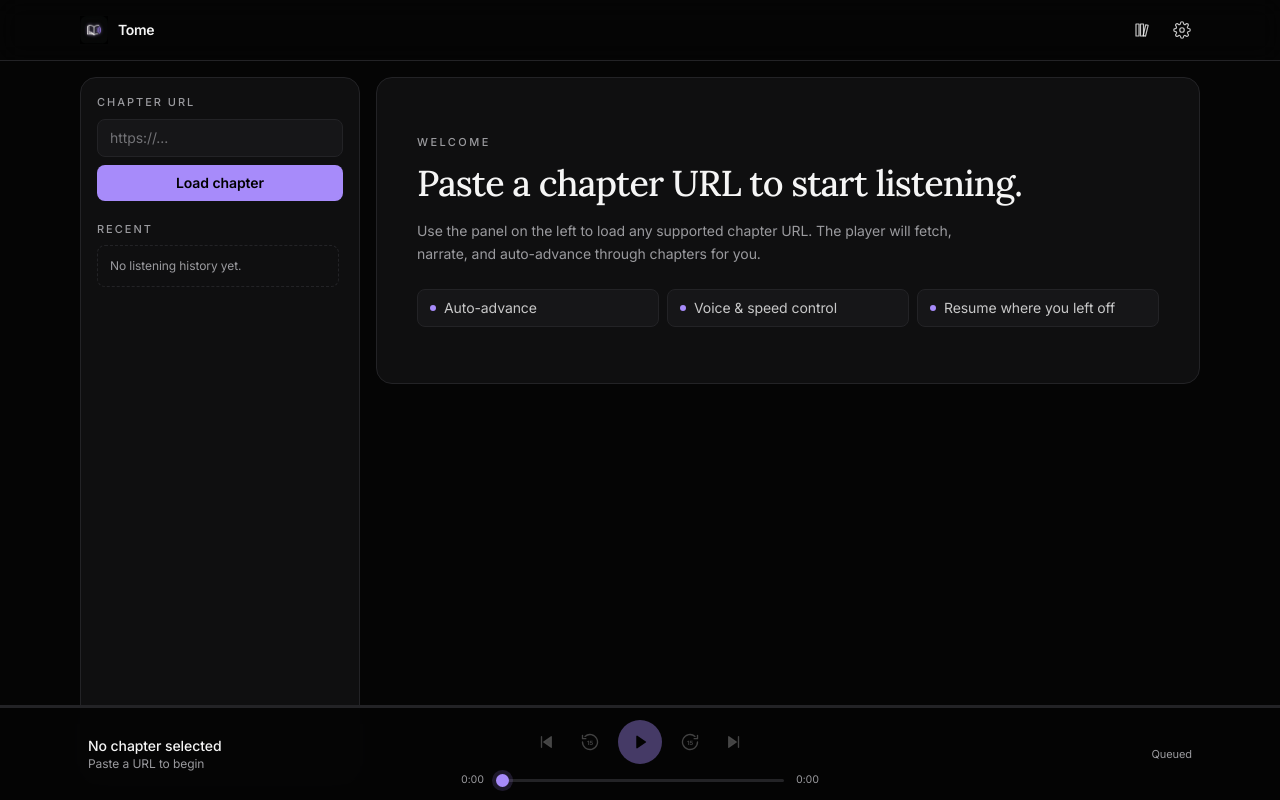
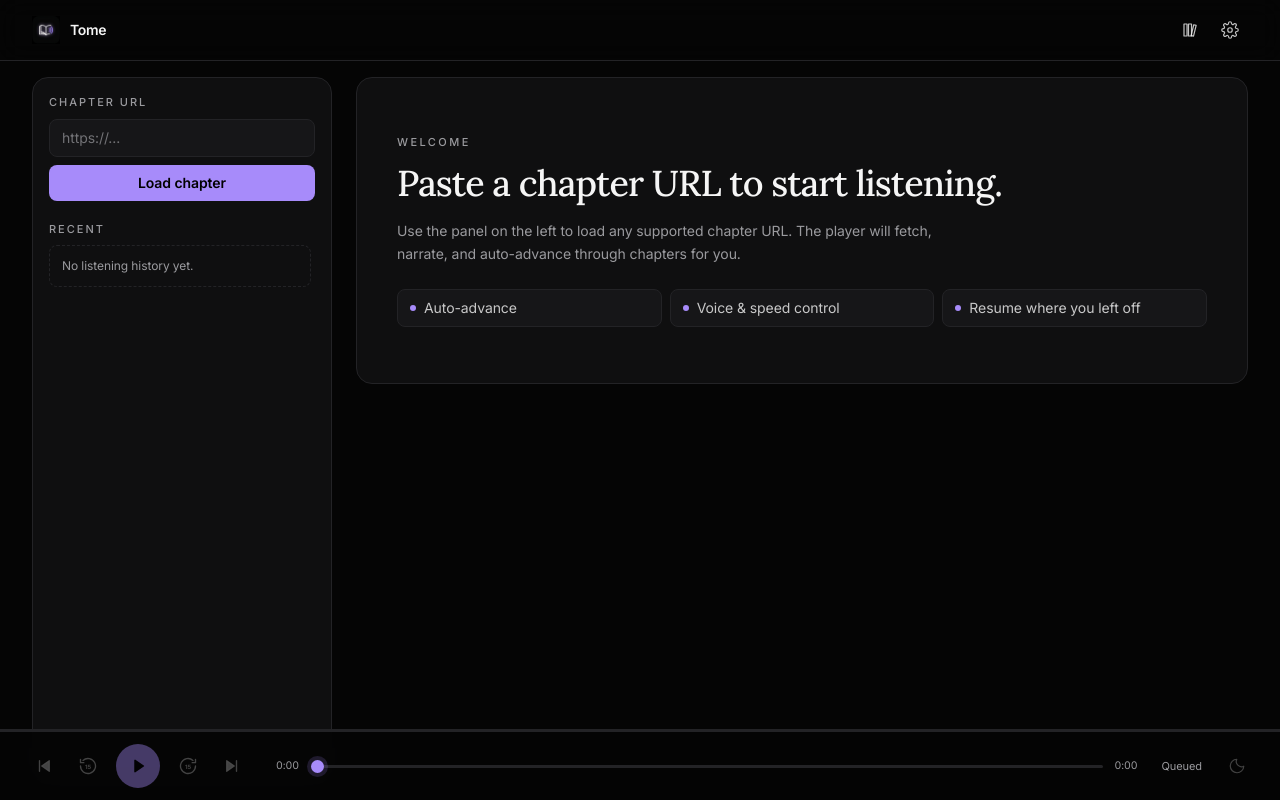
Before and after one commit to ItsHariii/novel-audiobook, a Next.js app: page / in a window 1280 px wide. Built offline with nearby package versions, Linux system fonts and the light colour scheme.

Commit message:
sleep timer

```diff
--- a/components/Player.tsx
+++ b/components/Player.tsx
@@ -11,6 +11,7 @@ import { PlayerBar } from "@/components/player/PlayerBar";
 import { ReaderPanel } from "@/components/player/ReaderPanel";
 import { SettingsDrawer } from "@/components/player/SettingsDrawer";
 import { Sidebar } from "@/components/player/Sidebar";
+import type { SleepMode } from "@/components/player/SleepTimerButton";
 import { Toast } from "@/components/player/Toast";
 import type {
   Chunk,
@@ -56,6 +57,8 @@ export default function Player() {
   const [sidebarOpen, setSidebarOpen] = useState(false);
   const [shortcutsOpen, setShortcutsOpen] = useState(false);
   const [playerBarVisible, setPlayerBarVisible] = useState(true);
+  const [sleep, setSleep] = useState<SleepMode>(null);
+  const [sleepRemainingMs, setSleepRemainingMs] = useState(0);
 
   const audioRef = useRef<HTMLAudioElement | null>(null);
   const abortRef = useRef<AbortController | null>(null);
@@ -112,6 +115,56 @@ export default function Player() {
     a.playbackRate = playbackRate;
     (a as HTMLAudioElement & { preservesPitch?: boolean }).preservesPitch = true;
   }, [playbackRate, current]);
+
+  // Sleep timer: ticks the time-based mode, fades volume in the final 10s,
+  // and pauses when time runs out. For "chunk"/"chapter" modes we just
+  // surface the label; the actual stop happens inside onEnded.
+  useEffect(() => {
+    const a = audioRef.current;
+    if (!sleep) {
+      setSleepRemainingMs(0);
+      if (a && a.volume < 1) a.volume = 1;
+      return;
+    }
+    if (sleep.kind !== "time") {
+      setSleepRemainingMs(0);
+      if (a && a.volume < 1) a.volume = 1;
+      return;
+    }
+    const endsAt = sleep.endsAt;
+    const FADE_MS = 10_000;
+    const tick = () => {
+      const remaining = endsAt - Date.now();
+      setSleepRemainingMs(Math.max(0, remaining));
+      const el = audioRef.current;
+      if (el) {
+        if (remaining < FADE_MS && remaining > 0) {
+          el.volume = Math.max(0, remaining / FADE_MS);
+        } else if (el.volume < 1) {
+          el.volume = 1;
+        }
+      }
+      if (remaining <= 0) {
+        if (el) {
+          el.pause();
+          el.volume = 1;
+        }
+        wantPlayRef.current = false;
+        setIsPlaying(false);
+        setSleep(null);
+      }
+    };
+    tick();
+    const id = window.setInterval(tick, 250);
+    return () => window.clearInterval(id);
+  }, [sleep]);
+
+  const cancelSleep = useCallback(() => {
+    const a = audioRef.current;
+    if (a && a.volume < 1) a.volume = 1;
+    setSleep(null);
+    setSleepRemainingMs(0);
+  }, []);
 
   const fetchChapter = useCallback(
     async (url: string, signal?: AbortSignal): Promise<Chapter> => {
@@ -278,11 +331,29 @@ export default function Player() {
   const onEnded = useCallback(() => {
     if (!current) return;
     const nextIdx = currentChunkIndex + 1;
+
+    // Sleep timer: stop at the end of the current part.
+    if (sleep?.kind === "chunk") {
+      wantPlayRef.current = false;
+      setIsPlaying(false);
+      setSleep(null);
+      return;
+    }
+
     if (nextIdx < current.chunks.length) {
       wantPlayRef.current = true;
       setCurrentChunkIndex(nextIdx);
       return;
     }
+
+    // Sleep timer: stop at the end of the chapter (final chunk just ended).
+    if (sleep?.kind === "chapter") {
+      wantPlayRef.current = false;
+      setIsPlaying(false);
+      setSleep(null);
+      return;
+    }
+
     if (nextPrefetch) {
       if (current)
         for (const c of current.chunks) if (c.blobUrl) URL.revokeObjectURL(c.blobUrl);
@@ -299,7 +370,7 @@ export default function Player() {
       return void loadChapterFromUrl(current.chapter.nextUrl, true);
     }
     setIsPlaying(false);
-  }, [current, currentChunkIndex, nextPrefetch, loadChapterFromUrl]);
+  }, [current, currentChunkIndex, nextPrefetch, loadChapterFromUrl, sleep]);
 
   const togglePlay = useCallback(async () => {
     const a = audioRef.current;
@@ -479,7 +550,7 @@ export default function Player() {
 
       {error && <Toast message={error} onClose={() => setError(null)} />}
 
-      <div className="mx-auto grid w-full min-h-0 max-w-6xl flex-1 gap-4 px-4 py-4 lg:grid-cols-[280px_1fr]">
+      <div className="grid w-full min-h-0 flex-1 gap-4 px-4 py-4 sm:px-6 lg:grid-cols-[300px_1fr] lg:gap-6 lg:px-8">
         <aside className="hidden min-h-0 lg:block">
           <Sidebar
             inputUrl={inputUrl}
@@ -499,16 +570,6 @@ export default function Player() {
           {!chapterLoading && !current && <EmptyState />}
           {!chapterLoading && current && (
             <>
-              <HeroCard
-                title={current.chapter.title}
-                source={current.chapter.source}
-                currentPart={currentChunkIndex + 1}
-                totalParts={current.chunks.length}
-                canPrevChapter={!!current.chapter.prevUrl}
-                canNextChapter={!!current.chapter.nextUrl}
-                onPrevChapter={goPrevChapter}
-                onNextChapter={goNextChapter}
-              />
               <div className="min-h-0 flex-1">
                 <ReaderPanel
                   chunks={current.chunks}
@@ -519,6 +580,18 @@ export default function Player() {
                     )
                   }
                   readerFontSize={readerFontSize}
+                  header={
+                    <HeroCard
+                      title={current.chapter.title}
+                      source={current.chapter.source}
+                      currentPart={currentChunkIndex + 1}
+                      totalParts={current.chunks.length}
+                      canPrevChapter={!!current.chapter.prevUrl}
+                      canNextChapter={!!current.chapter.nextUrl}
+                      onPrevChapter={goPrevChapter}
+                      onNextChapter={goNextChapter}
+                    />
+                  }
                 />
               </div>
               <div className="flex shrink-0 items-center justify-between">
@@ -589,8 +662,6 @@ export default function Player() {
       {playerBarVisible && (
         <PlayerBar
           hasChapter={!!current}
-          title={current?.chapter.title ?? ""}
-          source={current?.chapter.source ?? ""}
           isPlaying={isPlaying}
           progressPercent={progressPercent}
           currentTime={chunkPosition}
@@ -613,6 +684,10 @@ export default function Player() {
             current &&
             setCurrentChunkIndex(Math.max(0, Math.min(current.chunks.length - 1, i)))
           }
+          sleep={sleep}
+          sleepRemainingMs={sleepRemainingMs}
+          onSleepSet={setSleep}
+          onSleepCancel={cancelSleep}
         />
       )}
 
--- a/components/player/Header.tsx
+++ b/components/player/Header.tsx
@@ -8,7 +8,7 @@ export function Header(props: {
 }) {
   return (
     <header className="z-20 shrink-0 border-b border-[var(--color-border)] bg-[var(--color-bg)]/80 backdrop-blur-md">
-      <div className="mx-auto flex max-w-6xl items-center justify-between gap-4 px-4 py-3">
+      <div className="flex items-center justify-between gap-4 px-4 py-3 sm:px-6 lg:px-8">
         <div className="flex items-center gap-2.5">
           {/* eslint-disable-next-line @next/next/no-img-element */}
           <img src="/logo.png" alt="" aria-hidden className="h-7 w-7" />
--- a/components/player/PlayerBar.tsx
+++ b/components/player/PlayerBar.tsx
@@ -1,5 +1,6 @@
 import type { ChunkStatus } from "@/components/player/types";
 import { ChunkDots } from "@/components/player/ChunkDots";
+import { SleepTimerButton, type SleepMode } from "@/components/player/SleepTimerButton";
 
 function fmt(secs: number): string {
   if (!Number.isFinite(secs) || secs <= 0) return "0:00";
@@ -10,8 +11,6 @@ function fmt(secs: number): string {
 
 export function PlayerBar(props: {
   hasChapter: boolean;
-  title: string;
-  source: string;
   isPlaying: boolean;
   progressPercent: number;
   currentTime: number;
@@ -29,6 +28,10 @@ export function PlayerBar(props: {
   currentChunkStatus: ChunkStatus;
   prefetchReady: boolean;
   onPickChunk: (i: number) => void;
+  sleep: SleepMode;
+  sleepRemainingMs: number;
+  onSleepSet: (mode: Exclude<SleepMode, null>) => void;
+  onSleepCancel: () => void;
 }) {
   const status =
     props.currentChunkStatus === "ready"
@@ -48,17 +51,7 @@ export function PlayerBar(props: {
         />
       </div>
 
-      <div className="mx-auto grid max-w-6xl grid-cols-[1fr_auto_1fr] items-center gap-6 px-4 py-3 sm:px-6">
-        <div className="min-w-0 pr-2">
-          <p className="truncate text-sm font-medium">
-            {props.title || "No chapter selected"}
-          </p>
-          <p className="truncate text-xs text-[var(--color-muted)]">
-            {props.source || "Paste a URL to begin"}
-          </p>
-        </div>
-
-        <div className="flex flex-col items-center gap-2">
+      <div className="mx-auto flex w-full items-center gap-4 px-4 py-3 sm:gap-6 sm:px-6">
         <div className="flex items-center gap-1">
           <IconButton
             onClick={props.onPrevChapter}
@@ -98,8 +91,8 @@ export function PlayerBar(props: {
           </IconButton>
         </div>
 
-          <div className="tabular flex items-center gap-3 text-[10.5px] text-[var(--color-muted)]">
-            <span>{fmt(props.currentTime)}</span>
+        <div className="tabular flex min-w-0 flex-1 items-center gap-3 text-[10.5px] text-[var(--color-muted)]">
+          <span className="shrink-0">{fmt(props.currentTime)}</span>
           <input
             type="range"
             min={0}
@@ -108,14 +101,13 @@ export function PlayerBar(props: {
             value={Math.min(props.currentTime, props.duration || 0)}
             onChange={(e) => props.onSeek(parseFloat(e.target.value))}
             disabled={!props.hasChapter}
-              className="w-48 sm:w-72"
+            className="min-w-0 flex-1"
             aria-label="Seek"
           />
-            <span>{fmt(props.duration)}</span>
-          </div>
+          <span className="shrink-0">{fmt(props.duration)}</span>
         </div>
 
-        <div className="flex min-w-0 items-center justify-end gap-4">
+        <div className="flex items-center gap-3 sm:gap-4">
           {props.hasChapter && props.totalChunks > 0 && (
             <div className="hidden sm:block">
               <ChunkDots
@@ -131,6 +123,13 @@ export function PlayerBar(props: {
               <span className="text-[var(--color-accent)]/90">Next ready</span>
             )}
           </div>
+          <SleepTimerButton
+            sleep={props.sleep}
+            remainingMs={props.sleepRemainingMs}
+            disabled={!props.hasChapter}
+            onSet={props.onSleepSet}
+            onCancel={props.onSleepCancel}
+          />
         </div>
       </div>
     </div>
--- /dev/null
+++ b/components/player/SleepTimerButton.tsx
@@ -0,0 +1,190 @@
+"use client";
+
+import { useEffect, useRef, useState } from "react";
+
+export type SleepMode =
+  | { kind: "time"; endsAt: number }
+  | { kind: "chunk" }
+  | { kind: "chapter" }
+  | null;
+
+const PRESETS: Array<{ label: string; minutes: number }> = [
+  { label: "5 minutes", minutes: 5 },
+  { label: "15 minutes", minutes: 15 },
+  { label: "30 minutes", minutes: 30 },
+  { label: "45 minutes", minutes: 45 },
+  { label: "1 hour", minutes: 60 },
+];
+
+export function SleepTimerButton(props: {
+  sleep: SleepMode;
+  remainingMs: number;
+  disabled?: boolean;
+  onSet: (mode: Exclude<SleepMode, null>) => void;
+  onCancel: () => void;
+}) {
+  const [open, setOpen] = useState(false);
+  const rootRef = useRef<HTMLDivElement | null>(null);
+
+  useEffect(() => {
+    if (!open) return;
+    const onDown = (e: MouseEvent) => {
+      if (!rootRef.current) return;
+      if (!rootRef.current.contains(e.target as Node)) setOpen(false);
+    };
+    const onKey = (e: KeyboardEvent) => {
+      if (e.key === "Escape") setOpen(false);
+    };
+    document.addEventListener("mousedown", onDown);
+    document.addEventListener("keydown", onKey);
+    return () => {
+      document.removeEventListener("mousedown", onDown);
+      document.removeEventListener("keydown", onKey);
+    };
+  }, [open]);
+
+  const active = !!props.sleep;
+  const label = describe(props.sleep, props.remainingMs);
+
+  return (
+    <div className="relative" ref={rootRef}>
+      <button
+        onClick={() => !props.disabled && setOpen((v) => !v)}
+        disabled={props.disabled}
+        aria-haspopup="menu"
+        aria-expanded={open}
+        aria-label={active ? `Sleep timer: ${label}` : "Sleep timer"}
+        title={active ? `Sleep timer: ${label}` : "Sleep timer"}
+        className={`flex h-10 items-center gap-1.5 rounded-full px-2.5 transition hover:bg-white/5 disabled:opacity-30 ${
+          active
+            ? "text-[var(--color-accent)]"
+            : "text-[var(--color-text)]/85 hover:text-[var(--color-text)]"
+        }`}
+      >
+        <MoonIcon />
+        {active && (
+          <span className="tabular text-[10.5px] font-medium">{label}</span>
+        )}
+      </button>
+
+      {open && (
+        <div
+          role="menu"
+          className="absolute bottom-full right-0 z-30 mb-2 w-56 rounded-xl border border-[var(--color-border)] bg-[var(--color-panel)] p-1.5 shadow-xl"
+        >
+          <div className="px-3 py-1.5 text-[10.5px] font-medium uppercase tracking-[0.18em] text-[var(--color-muted)]">
+            Sleep timer
+          </div>
+          {PRESETS.map((p) => (
+            <MenuItem
+              key={p.minutes}
+              onClick={() => {
+                props.onSet({
+                  kind: "time",
+                  endsAt: Date.now() + p.minutes * 60_000,
+                });
+                setOpen(false);
+              }}
+              active={
+                props.sleep?.kind === "time" &&
+                Math.abs(
+                  props.sleep.endsAt - Date.now() - p.minutes * 60_000,
+                ) < 1000
+              }
+            >
+              {p.label}
+            </MenuItem>
+          ))}
+          <div className="my-1 h-px bg-[var(--color-border)]" />
+          <MenuItem
+            onClick={() => {
+              props.onSet({ kind: "chunk" });
+              setOpen(false);
+            }}
+            active={props.sleep?.kind === "chunk"}
+          >
+            End of current part
+          </MenuItem>
+          <MenuItem
+            onClick={() => {
+              props.onSet({ kind: "chapter" });
+              setOpen(false);
+            }}
+            active={props.sleep?.kind === "chapter"}
+          >
+            End of chapter
+          </MenuItem>
+          {active && (
+            <>
+              <div className="my-1 h-px bg-[var(--color-border)]" />
+              <button
+                role="menuitem"
+                onClick={() => {
+                  props.onCancel();
+                  setOpen(false);
+                }}
+                className="block w-full rounded-md px-3 py-1.5 text-left text-xs text-red-400 transition hover:bg-red-500/10"
+              >
+                Cancel timer
+              </button>
+            </>
+          )}
+        </div>
+      )}
+    </div>
+  );
+}
+
+function MenuItem(props: {
+  children: React.ReactNode;
+  active?: boolean;
+  onClick: () => void;
+}) {
+  return (
+    <button
+      role="menuitem"
+      onClick={props.onClick}
+      className={`flex w-full items-center justify-between rounded-md px-3 py-1.5 text-left text-xs transition hover:bg-white/5 ${
+        props.active
+          ? "text-[var(--color-accent)]"
+          : "text-[var(--color-text)]/90"
+      }`}
+    >
+      <span>{props.children}</span>
+      {props.active && <span aria-hidden>●</span>}
+    </button>
+  );
+}
+
+function describe(sleep: SleepMode, ms: number): string {
+  if (!sleep) return "";
+  if (sleep.kind === "chunk") return "Part";
+  if (sleep.kind === "chapter") return "Chap";
+  const total = Math.max(0, Math.ceil(ms / 1000));
+  const m = Math.floor(total / 60);
+  const s = total % 60;
+  if (m >= 60) {
+    const h = Math.floor(m / 60);
+    const rem = m % 60;
+    return `${h}:${String(rem).padStart(2, "0")}:${String(s).padStart(2, "0")}`;
+  }
+  return `${m}:${String(s).padStart(2, "0")}`;
+}
+
+function MoonIcon() {
+  return (
+    <svg
+      width="18"
+      height="18"
+      viewBox="0 0 24 24"
+      fill="none"
+      stroke="currentColor"
+      strokeWidth="1.6"
+      strokeLinecap="round"
+      strokeLinejoin="round"
+      aria-hidden
+    >
+      <path d="M21 12.3A9 9 0 1 1 11.7 3a7 7 0 0 0 9.3 9.3z" />
+    </svg>
+  );
+}
```
Also changed, not shown: components/player/HeroCard.tsx (+11 -12 lines), components/player/ReaderPanel.tsx (+8 -3 lines). Lines whose indentation alone changed are shown as unchanged.
